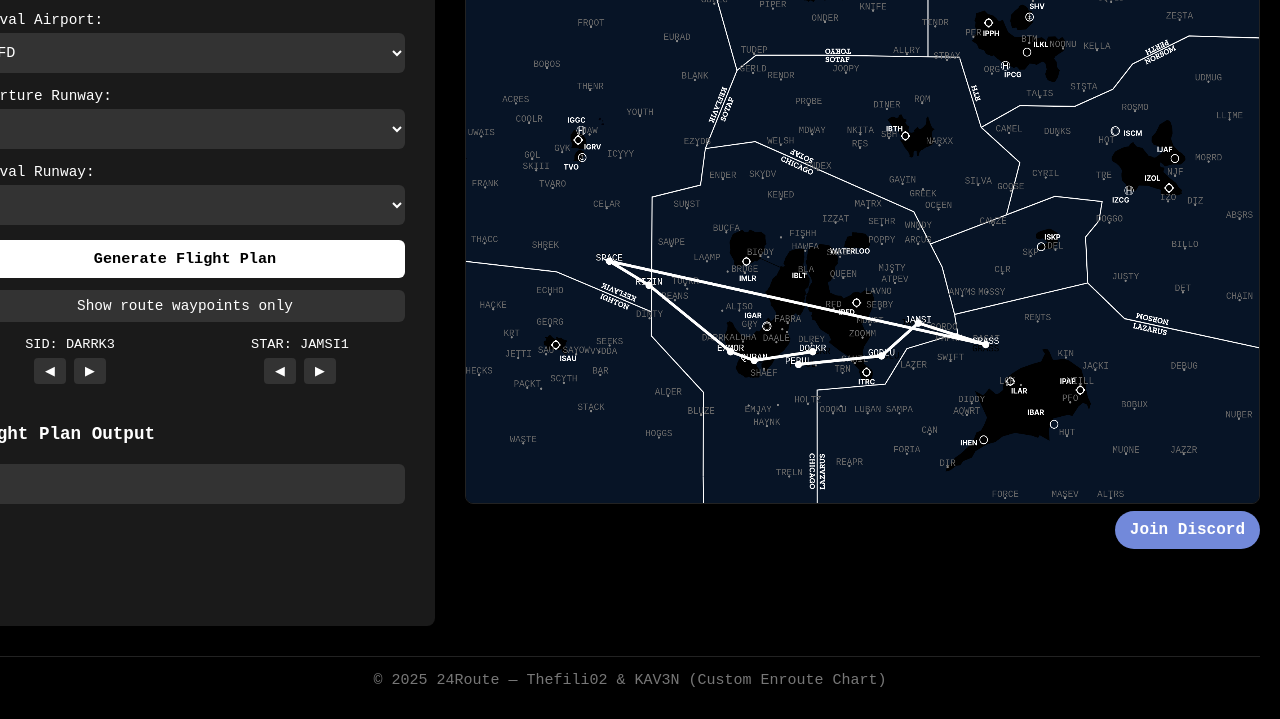
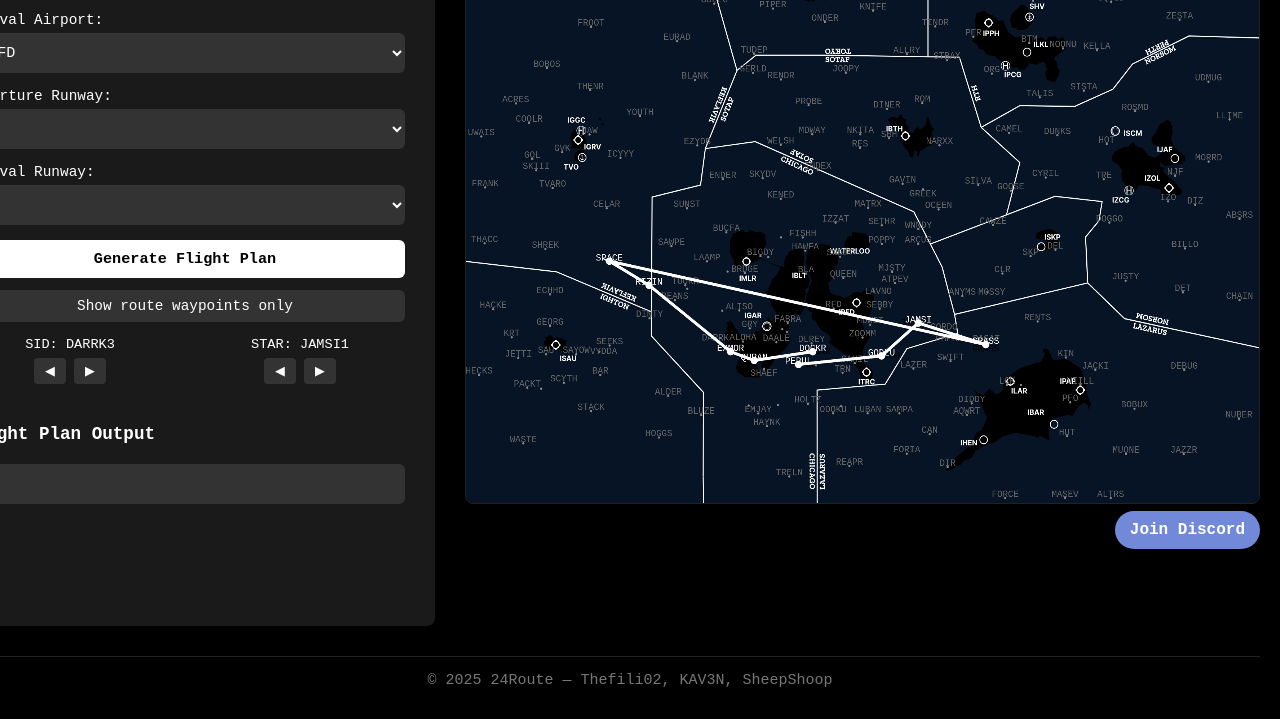
Before and after one commit to thefili2/rufusz, a plain HTML site: page index.html in a window 1280 px wide. Shown: the part 231-950 px from the top of the page. Drawn offline with Linux system fonts and the light colour scheme.

Commit message:
V1.5 - 23/12/2025

```diff
--- a/index.html
+++ b/index.html
@@ -79,7 +79,7 @@
 
 
     <footer class="footer">
-      © 2025 24Route — Thefili02 & KAV3N (Custom Enroute Chart)
+      © 2025 24Route — Thefili02, KAV3N, SheepShoop
     </footer>
 
   </div>
```
